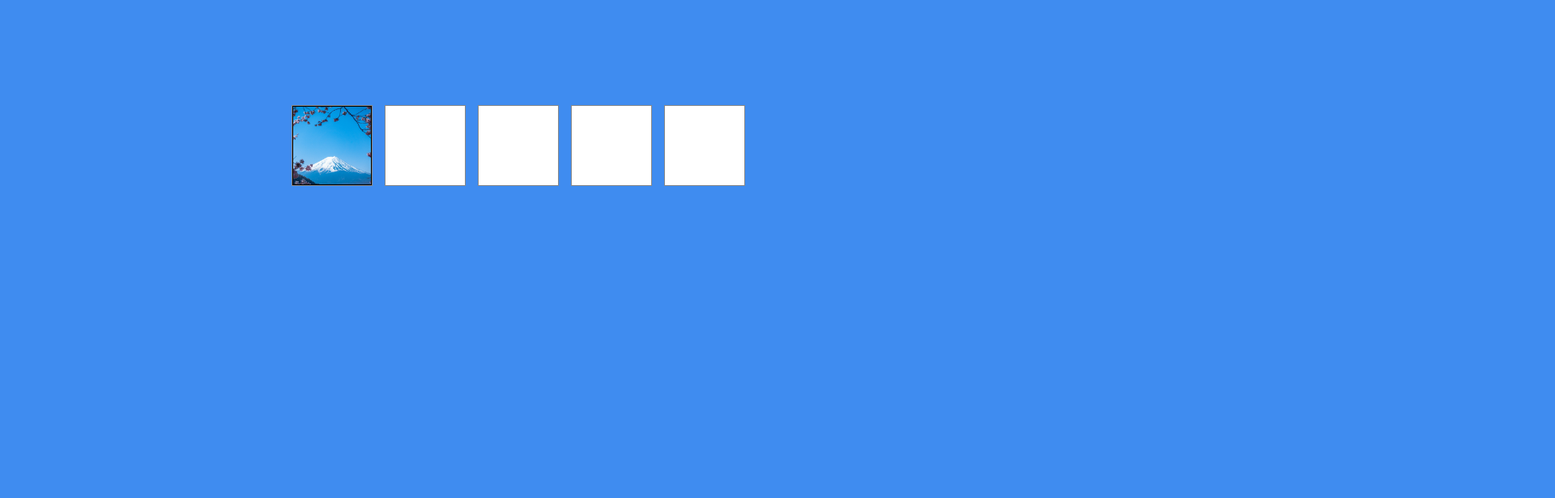
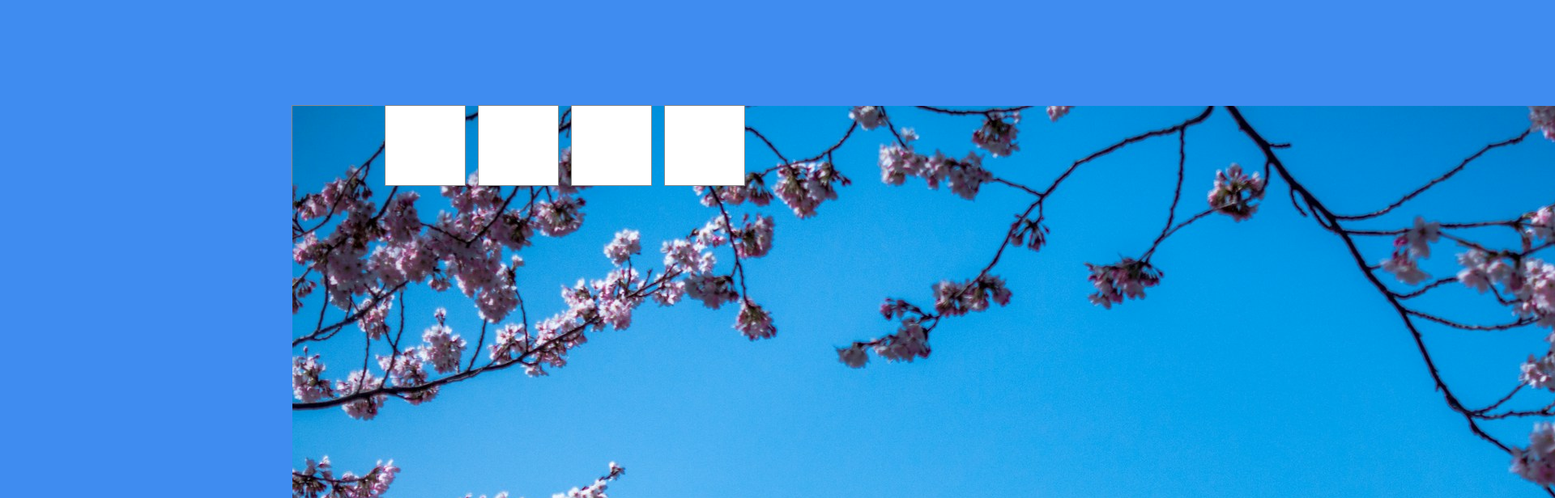
Before and after one commit to etoundijuniorpierre/code_everyday_challenge_100, a plain HTML site: page day_21_Drag N Drop/index.html in a window 1280 px wide. Shown: the part 220-836 px from the top of the page at 81% size, 1920 px wide, since content can reach past the window. Before the commit the page ends 800 px from the top, so only its background shows below. Drawn offline with Linux system fonts and the light colour scheme.

Commit message:
delete of bad commit

```diff
--- a/day_21_Drag N Drop/index.html
+++ b/day_21_Drag N Drop/index.html
@@ -14,7 +14,7 @@
 
         <div class="container">
             <div class="boxContainer" id="box1">
-                <div draggable="true" class="imgbox"></div>
+                <img src="image.jpg" alt="" >
             </div>
             <div class="boxContainer" id="box2"></div>
             <div class="boxContainer" id="box3"></div>
```
